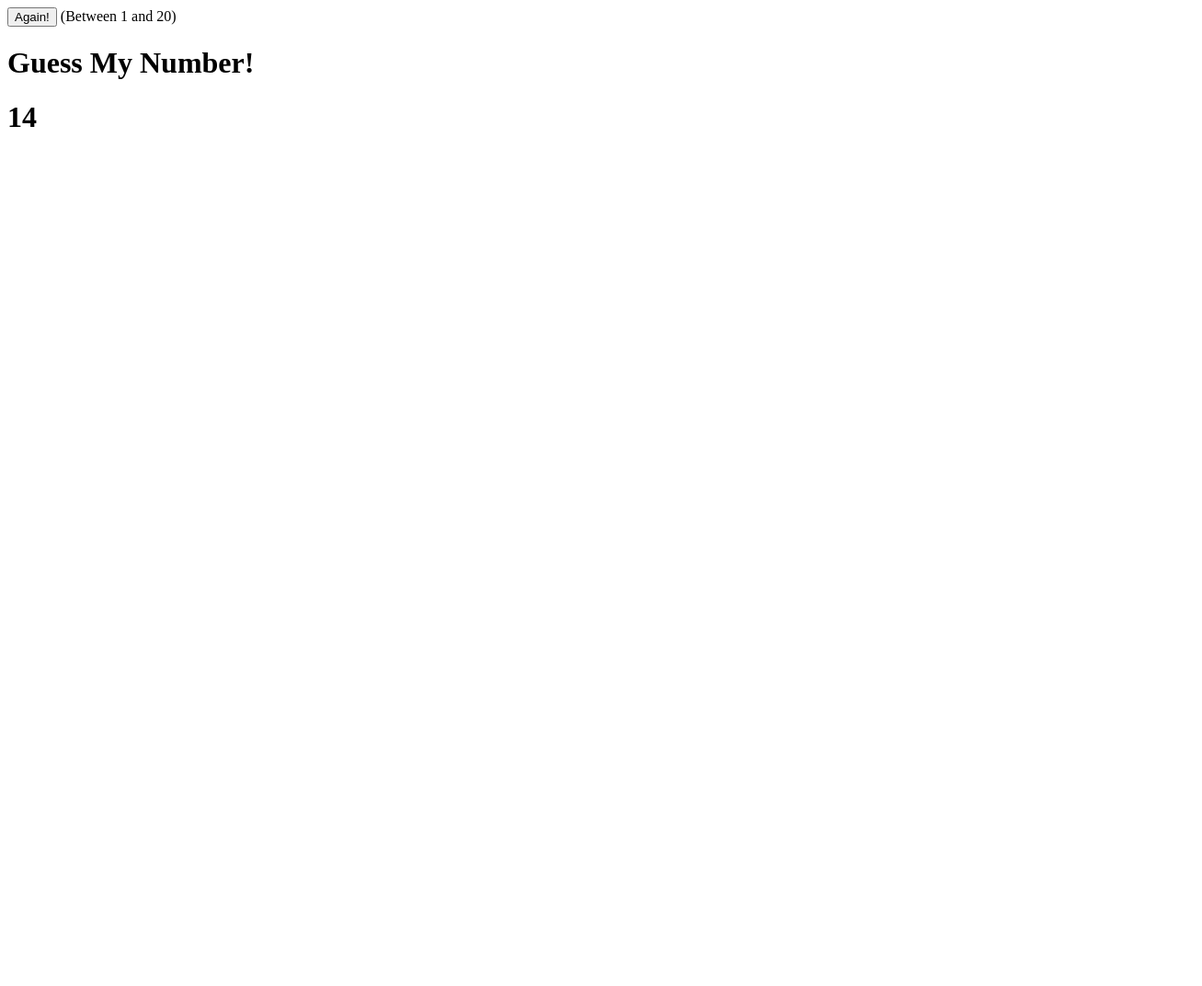
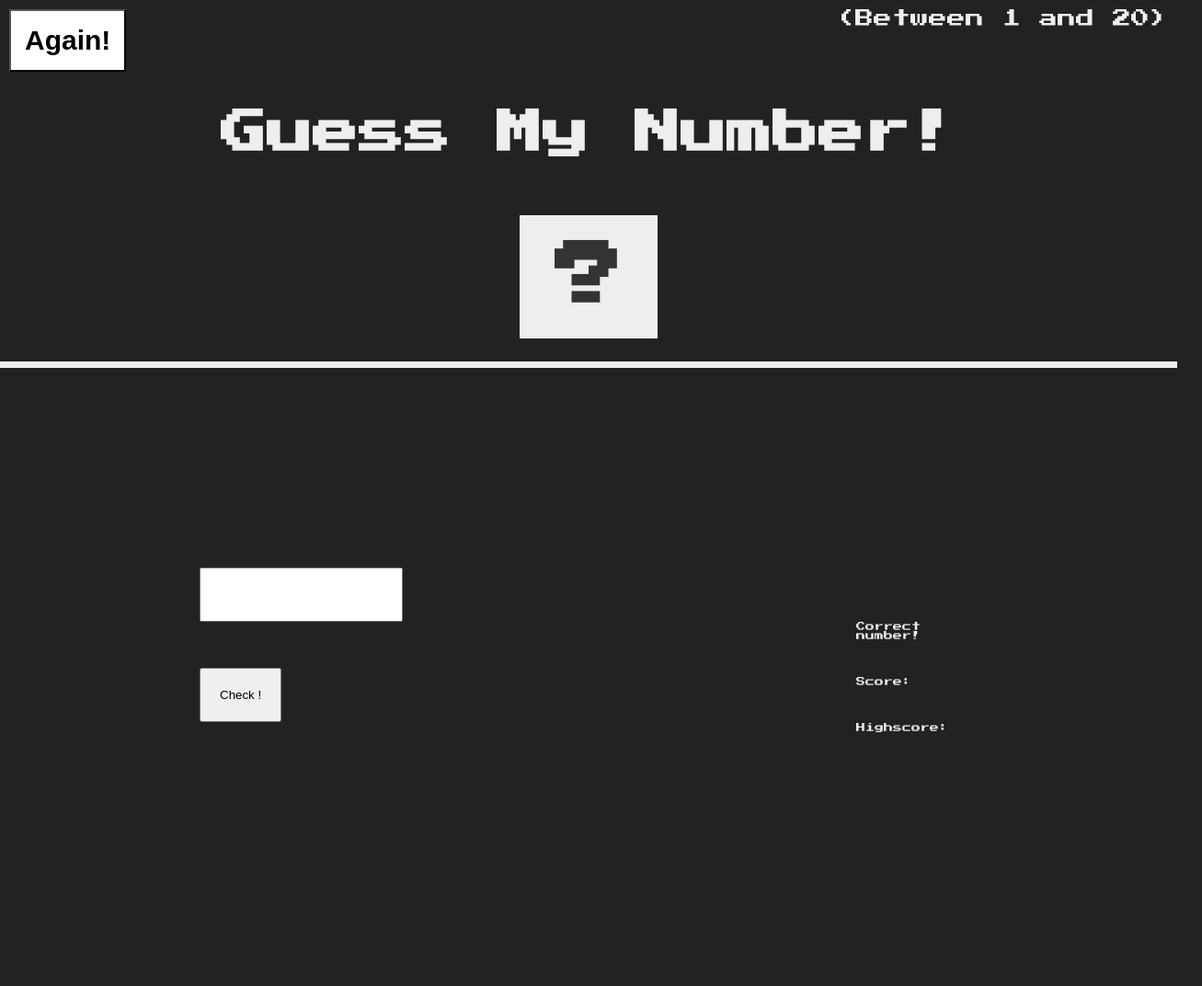
Before and after one commit to Freelancer-Martin/guess-my-number-javascript, a plain HTML site: page index.html in a window 1280 px wide. Shown: the whole page at 92% size, 1307 px wide, since content can reach past the window. Before the commit the page ends 800 px from the top, so only its background shows below. Drawn offline with Linux system fonts and the light colour scheme.

Commit message:
UI is ready for javascript

```diff
--- a/index.html
+++ b/index.html
@@ -3,22 +3,30 @@
 <head>
     <meta charset="UTF-8">
     <title>Title</title>
+    <link rel="stylesheet" href="style.css"
 </head>
 <body>
 <header>
-    <button>Again!</button>
-    <a>(Between 1 and 20)</a>
-    <h1> Guess My Number!</h1>
-    <h1>14</h1>
+    <div class="top-container">
+        <button class="left again-button" >Again!</button>
+        <a class="right between-button">(Between 1 and 20)</a>
+    </div>
+    <h1 class="title center" > Guess My Number!</h1>
+    <h1 class="check-number center" >?</h1>
 
 </header>
 <body>
+<div class="container">
     <div class="left-container">
-
+        <input class="number" ></input>
+        <button class="check-button">Check !</button>
     </div>
     <div class="right-container">
-
+        <p class="correct-number">Correct number!</p>
+        <p class="score" >Score: </p>
+        <p class="highscore ">Highscore: </p>
     </div>
+</div>
 </body>
 </body>
 <script src="script.js"></script>
--- a/script.js
+++ b/script.js
@@ -145,3 +145,27 @@ function calcAverage(arr)
 console.log(calcAverage(totals ))
 
 */
+
+let checkButton = document.querySelector('.check-button');
+let appliedNumber = document.querySelector('.number');
+let diceNumber = Math.floor(Math.random() * 20);
+let numberValue = document.querySelector('.correct-number');
+
+checkButton.addEventListener("click", getValue)
+
+function getValue()
+{
+    if( diceNumber < appliedNumber )
+    {
+        numberValue.innerHTML= 'Too high'
+    }
+    else if(diceNumber > appliedNumber)
+    {
+        numberValue.innerHTML= 'Too low'
+    }
+
+
+    console.log(diceNumber);
+    console.log(appliedNumber);
+    console.log(diceNumber < appliedNumber);
+}
--- /dev/null
+++ b/style.css
@@ -0,0 +1,97 @@
+@import url('https://fonts.googleapis.com/css?family=Press+Start+2P&display=swap');
+
+* {
+    margin: 0;
+    padding: 0;
+    box-sizing: inherit;
+}
+
+html {
+    font-size: 62.5%;
+    box-sizing: border-box;
+}
+
+body {
+    font-family: 'Press Start 2P', sans-serif;
+    color: #eee;
+    background-color: #222;
+    /* background-color: #60b347; */
+    height: 50vh;
+
+}
+
+header{
+    position: relative;
+    height: 50vh;
+    border-bottom: 7px solid #eee;
+}
+
+.container{
+    display: flex;
+}
+
+.left-container input, button {
+    padding: 20px;
+    margin: 25px;
+}
+.left-container {
+    padding: 15%;
+}
+
+.right-container   {
+    padding: 20%
+}
+
+.center {
+    margin: auto;
+    text-align: center;
+}
+
+.title {
+    padding: 5%;
+    padding-top: 12rem;
+    font-size: 50px;
+}
+
+.left {
+    text-align: right;
+    left: 0px;
+    position: absolute;
+    margin: 1rem;
+}
+
+.right {
+    text-align: right;
+    right: 0px;
+    position: absolute;
+    margin: 1rem;
+}
+
+.check-number {
+    padding: 25px;
+    text-align: center;
+    font-size: 74px;
+    background: #eee;
+    color: #333;
+    width: 15rem;
+    padding: 3rem 0rem;
+    text-align: centre;
+    position: relative;
+
+}
+
+.again-button{
+    font-size: 30px;
+    padding: 15px;
+    margin: 10px;
+    background-color: #fff;
+    font-weight: bolder;
+}
+
+.between-button{
+    font-size: 20px;
+}
+
+.right-container p {
+    padding: 20px;
+}
```
